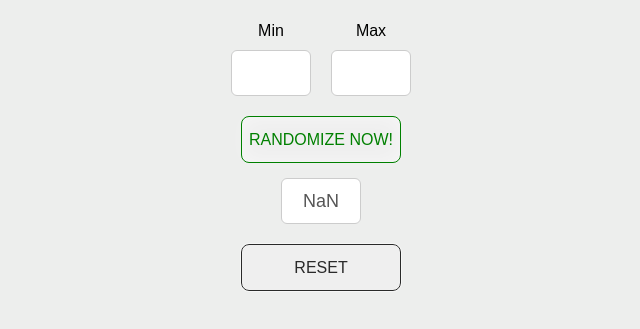
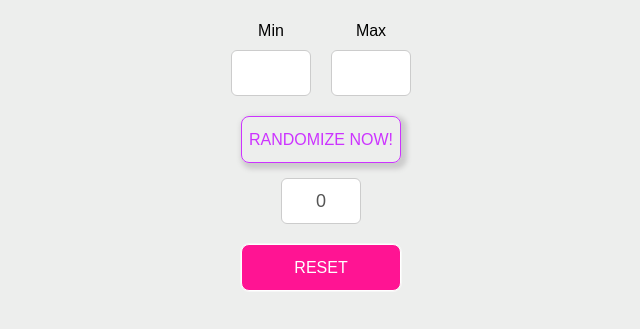
Before and after one commit to Mr-Serzh/randomizer, a plain HTML site: page index.html in a window 1280 px wide. Both pictures are taken after a click on the button "RANDOMIZE NOW!". Shown: the part 281-610 px from the top of the page, without its empty margins (319-959 px from the left). Drawn offline with nearby package versions, Linux system fonts and the light colour scheme.

Commit message:
elimination of repetition

```diff
--- a/css/style.css
+++ b/css/style.css
@@ -38,7 +38,6 @@ body {
   justify-content: center;
   align-items: center;
   margin-bottom: 20px;
-  /* width: 80px; */
 }
 
 .input-container:not(:last-child) {
@@ -89,27 +88,34 @@ body {
   border-radius: 8px;
   outline: 1px solid;
   outline-color: rgba(255, 255, 255, 0.5);
-  /* outline-offset: 15px; */
   text-shadow: none;
   transition: all 1250ms cubic-bezier(0.19, 1, 0.22, 1);
 }
 
 .button:hover,
 .button:focus {
-  /* border: 1px solid; */
-  box-shadow: inset 0 0 20px rgba(255, 255, 255, 0.5),
-    0 0 20px rgba(255, 255, 255, 0.2);
   outline-color: rgba(255, 255, 255, 0);
-  /* outline-offset: 15px; */
-  /* text-shadow: 1px 1px 2px #427388; */
+  box-shadow: 3px 3px 5px 3px #ccc;
+}
+
+.button.result {
+  color: #fff;
+  background-color: #cc33ff;
 }
 
 .button.result:hover,
 .button.result:focus {
-  color: green;
+  color: #cc33ff;
+  background-color: transparent;
+}
+
+.button.reset {
+  color: #fff;
+  background-color: deeppink;
 }
 
 .button.reset:hover,
 .button.reset:focus {
   color: deeppink;
+  background-color: transparent;
 }
--- a/index.html
+++ b/index.html
@@ -27,7 +27,7 @@
       </div>
       <div class="result-container">
         <button class="button result js-rezult-btn">RANDOMIZE NOW!</button>
-        <input class="input-field js-output" type="text" />
+        <input class="input-field js-output" type="text" disabled/>
       </div>
       <button class="button reset js-reset-btn">Reset</button>
     </div>
--- a/index.js
+++ b/index.js
@@ -10,22 +10,17 @@ maxInputEl.addEventListener('input', maxInput);
 rezultBtnEl.addEventListener('click', rezultBtn);
 resetBtnEl.addEventListener('click', resetBtn);
 
-let minNumber;
-let maxNumber;
+let minNumber = '';
+let maxNumber = '';
+let sameNumber;
 
 function minInput() {
   minNumber = Number.parseInt(minInputEl.value);
-
-  console.log(minNumber);
-
   return minNumber;
 }
 
 function maxInput() {
   maxNumber = Number.parseInt(maxInputEl.value);
-
-  console.log(maxNumber);
-
   return maxNumber;
 }
 
@@ -34,12 +29,13 @@ function rezultBtn() {
     Math.random() * (maxNumber - minNumber) + minNumber,
   );
 
-  console.log(result);
-
-  outputEl.value = result;
-  console.log();
-
-  // console.log(outputEl.textContent);
+  if (sameNumber === result) {
+    return rezultBtn();
+  } else {
+    sameNumber = result;
+    console.log(result);
+    return (outputEl.value = result);
+  }
 }
 
 function resetBtn() {
```
